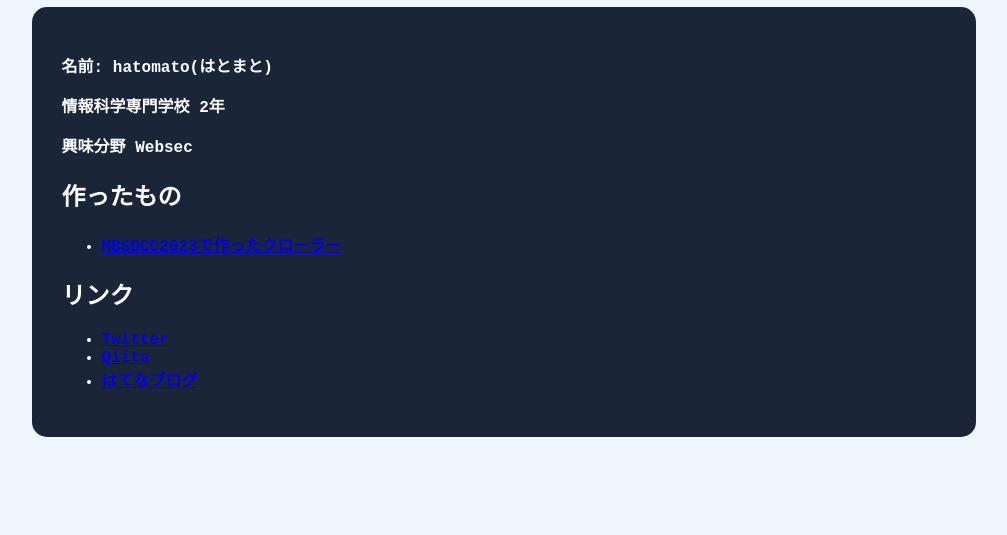
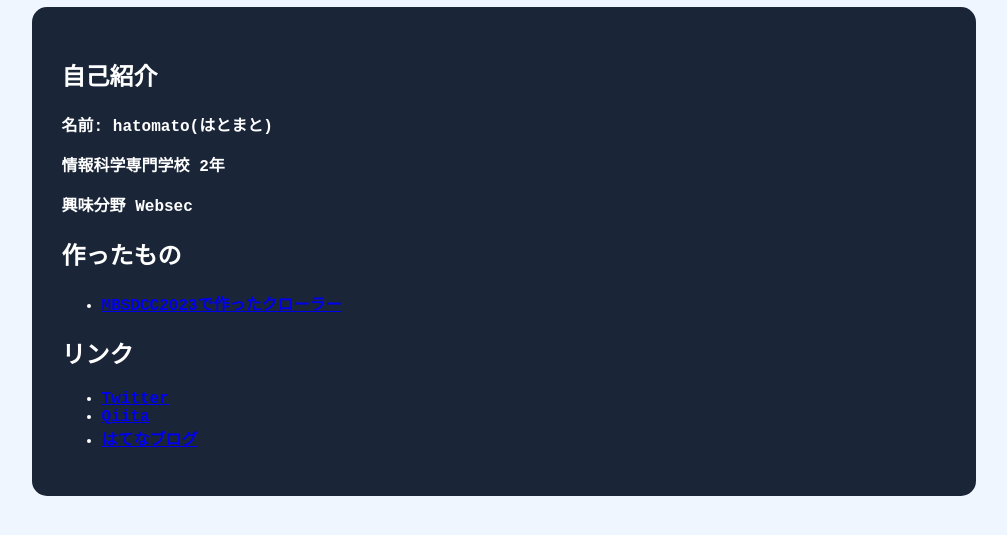
Before and after one commit to hatomato0920/portfolio, a plain HTML site: page index.html in a window 1280 px wide. Shown: the part 191-726 px from the top of the page, without its empty margins (136-1143 px from the left). Drawn offline with Linux system fonts and the light colour scheme.

Commit message:
反映が遅いだけだったわ

```diff
--- a/index.html
+++ b/index.html
@@ -12,6 +12,7 @@
         <h1>hatomato's Portfolio</h1>
     </div>
     <div class="block" id="source">
+        <h2>自己紹介</h2>
         <p>名前: hatomato(はとまと)</p>
         <p>情報科学専門学校 2年</p>
         <p>興味分野 Websec</p>
```
